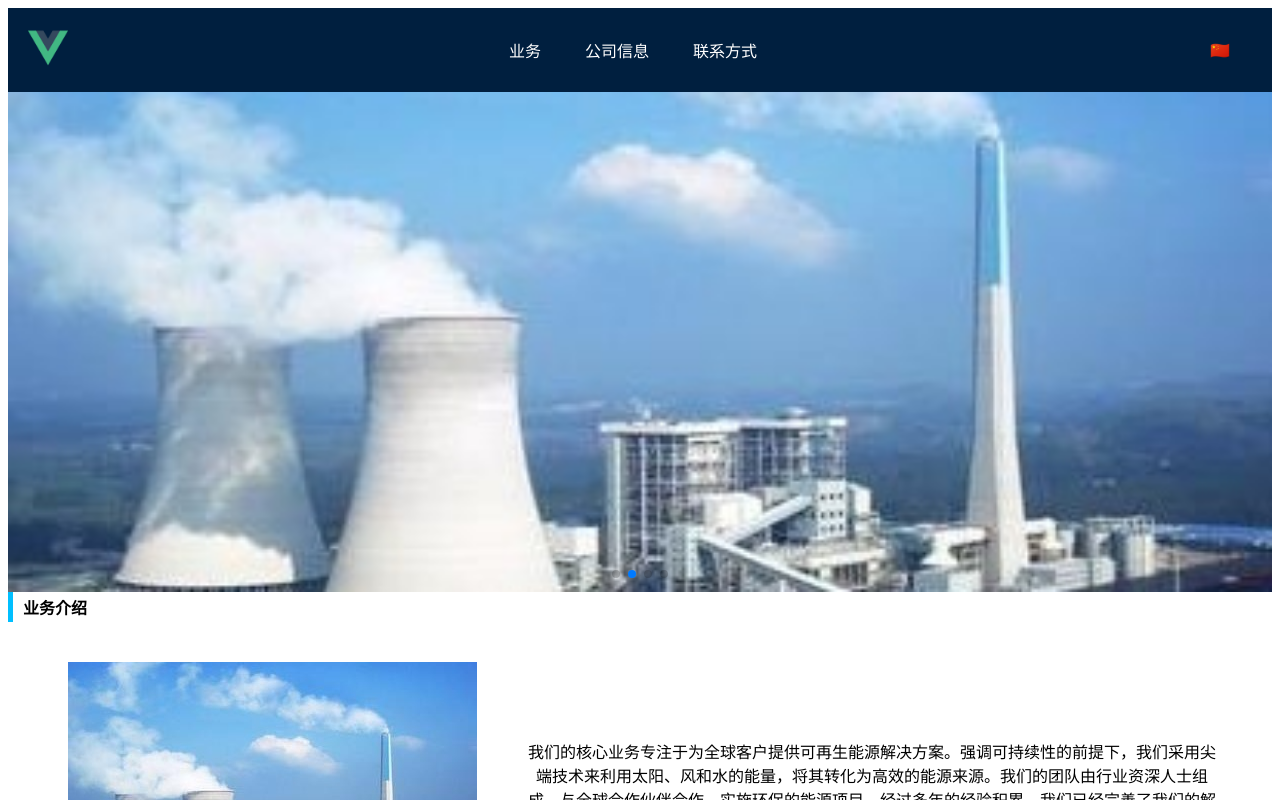
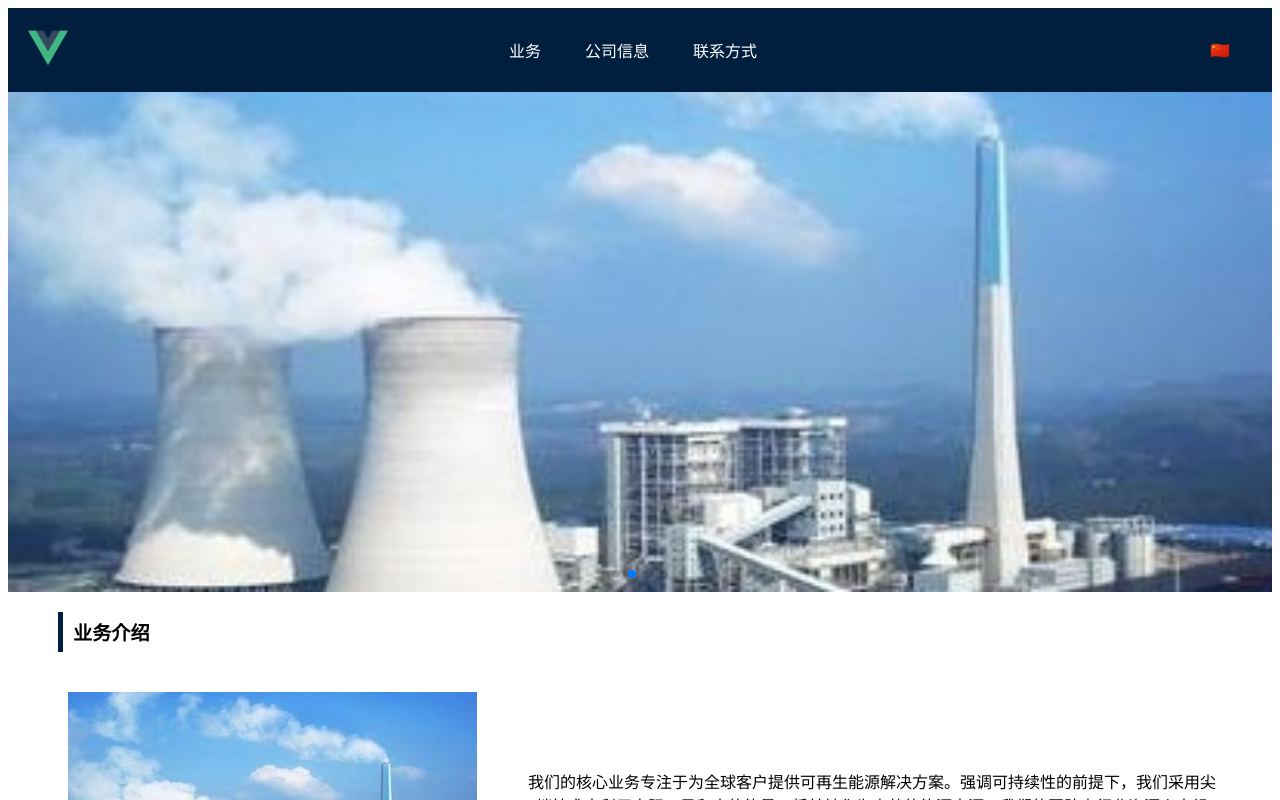
Before and after one commit to lzyyauto/power_li, a Vue app: page / in a window 1280 px wide. Shown: the top 800 px of the page. Built offline with nearby package versions, Linux system fonts and the light colour scheme.

Commit message:
调整样式

```diff
--- a/src/components/InfoSection.vue
+++ b/src/components/InfoSection.vue
@@ -58,20 +58,21 @@ export default {
 }
 
 .section-title {
-  top: -50px;  /* 调整为所需的位置 */
-  left: 50px;
   display: flex;
   align-items: center;
+  padding-top: 20px;
+  padding-left: 50px;
 }
 
 .title-line {
   width: 5px;
-  height: 30px;
-  background-color: deepskyblue; /* 深蓝色 */
+  height: 40px;
+  background-color: #001f3f; /* 深蓝色 */
   margin-right: 10px;
 }
 
 .title-text {
   font-weight: bold;
+  font-size: larger;
 }
 </style>
```
